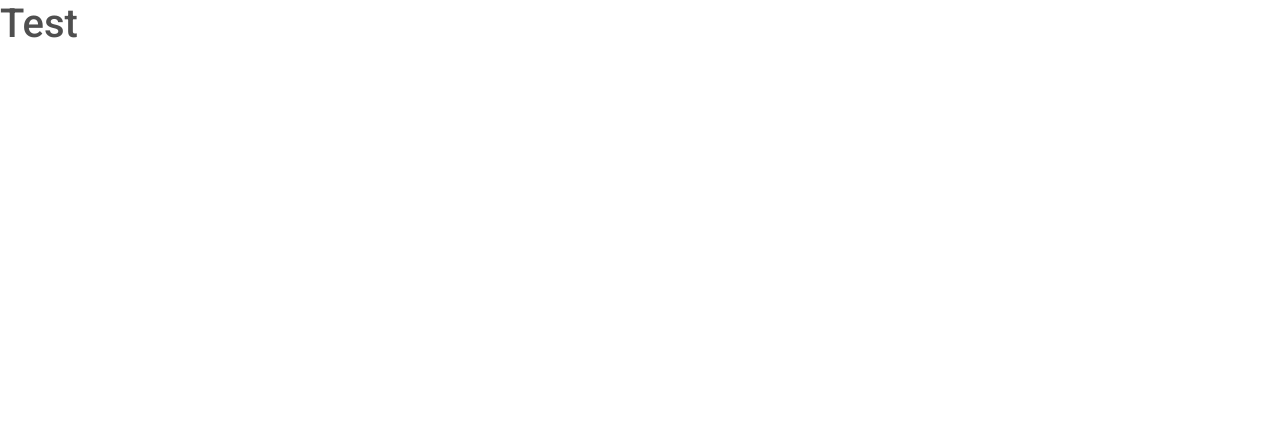
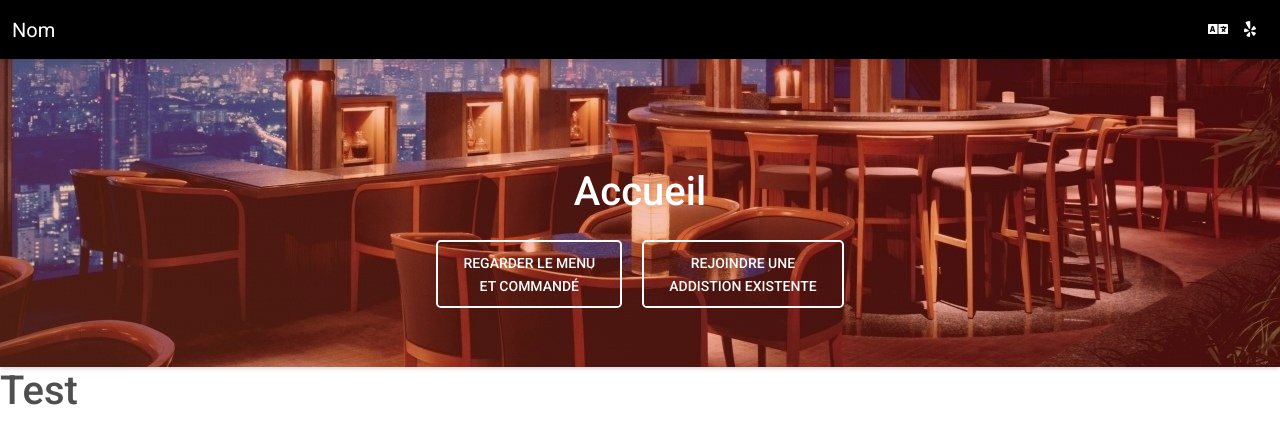
Before and after one commit to jessy70210/-Micro_Projet_Sujet0_SI-SecutiteDonnees, a PHP site: page / in a window 1280 px wide. Before the commit the part shown is almost empty. Shown: the top 444 px of the page. Run offline with PHP 8.4, Linux system fonts and the light colour scheme; some libraries are stand-ins or nearby versions.

Commit message:
Navbar partiellement réalisé

```diff
--- a/resources/css/style.css
+++ b/resources/css/style.css
@@ -1,3 +1,5 @@
-body {
-    background-color: red;
+/* Height for devices larger than 576px */
+
+.vh-30 {
+    height: 20vh;
 }
--- a/view/navbar.php
+++ b/view/navbar.php
@@ -11,7 +11,8 @@
 
         <link rel="stylesheet" href="../../resources/css/style.css">
         <!-- Font Awesome -->
-        <link href="../../resources/css/all.min.css" rel="stylesheet" />
+<!--        <link href="../../resources/css/all.min.css" rel="stylesheet" />-->
+        <link href="https://use.fontawesome.com/releases/v5.11.2/css/all.css" rel="stylesheet" />
         <!-- Google Fonts -->
         <link href="https://fonts.googleapis.com/css?family=Roboto:300,400,500,700&display=swap" rel="stylesheet"/>
         <!-- MDB -->
@@ -21,3 +22,74 @@
         <script src="../../resources/script/script.js"></script>
     </head>
     <body>
+
+    <header>
+
+
+
+        <div class="bg-image vh-40 shadow-1-strong">
+        <!-- Background image -->
+<!---->
+<!--            <video style="min-width: 100%; min-height: 100%;" playsinline autoplay muted loop>-->
+<!--                <source class="h-100"-->
+<!--                        src="https://mdbootstrap.com/img/video/animation-intro-min.mp4"-->
+<!--                        type="video/mp4"-->
+<!--                />-->
+<!--            </video>-->
+
+            <img style="min-width: 100%; min-height: 100%;" src="../../resources/img/resto.jpg" alt="resto">
+            <div class="mask" style="
+            background: linear-gradient(
+              45deg,
+              rgba(236,77,29,0.3),
+              rgba(214,14,14,0.3) 100%
+            );
+          ">
+                <div>
+
+                    <nav class="navbar navbar-expand-lg bg-black" >
+                        <div class="container-fluid">
+                            <a class="navbar-brand text-white" href="#">Nom</a>
+
+                            <!-- Toggle button -->
+                            <button class="navbar-toggler" type="button" data-mdb-toggle="collapse" data-mdb-target="#navbarSupportedContent" aria-controls="navbarSupportedContent" aria-expanded="false" aria-label="Toggle navigation">
+                                <i class="fas fa-bars"></i>
+                            </button>
+
+                            <!-- Collapsible wrapper -->
+                            <div class="collapse navbar-collapse" id="navbarSupportedContent">
+                                <ul class="navbar-nav me-auto mb-2 mb-lg-0">
+
+                                </ul>
+
+                                <!-- Icons -->
+                                <ul class="navbar-nav d-flex flex-row me-1">
+                                    <li class="nav-item me-3 me-lg-0">
+                                        <a class="nav-link text-white" href="#"><i class="fas fa-language"></i></a>
+                                    </li>
+                                    <li class="nav-item me-3 me-lg-0">
+                                        <a class="nav-link text-white" href="#"><i class="fab fa-yelp"></i></a>
+                                    </li>
+                                </ul>
+
+                            </div>
+                        </div>
+                        <!-- Container wrapper -->
+                    </nav>
+                    <!-- Navbar -->
+
+                </div>
+                <div class="container d-flex align-items-center justify-content-center text-center h-100">
+                    <div class="text-white">
+                        <h1 class="mb-3"><?php if(!isset($y)){ echo $pageTitle;} ?></h1>
+<!--                        <h5 class="mb-4">Best & free guide of responsive web design</h5>-->
+                        <a class="btn btn-outline-light btn-lg m-2" href="#" role="button"
+                           rel="nofollow" target="_blank">Regarder le menu<br>et commandé</a>
+                        <a class="btn btn-outline-light btn-lg m-2" href="#" target="_blank"
+                           role="button">Rejoindre une<br>addistion existente</a>
+                    </div>
+                </div>
+            </div>
+        </div>
+        <!-- Background image -->
+    </header>
```
Also changed, not shown: resources/img/resto.jpg (added).
